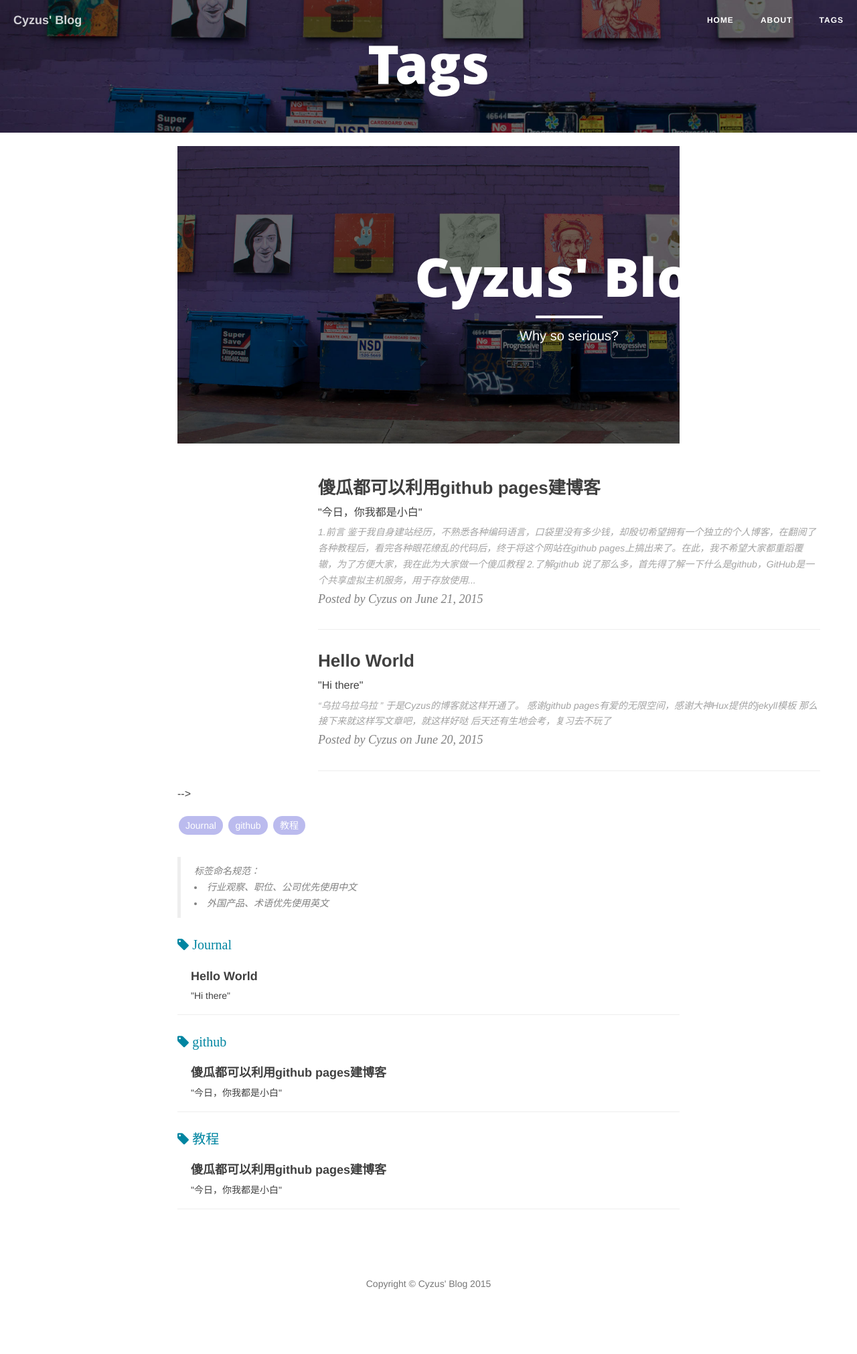
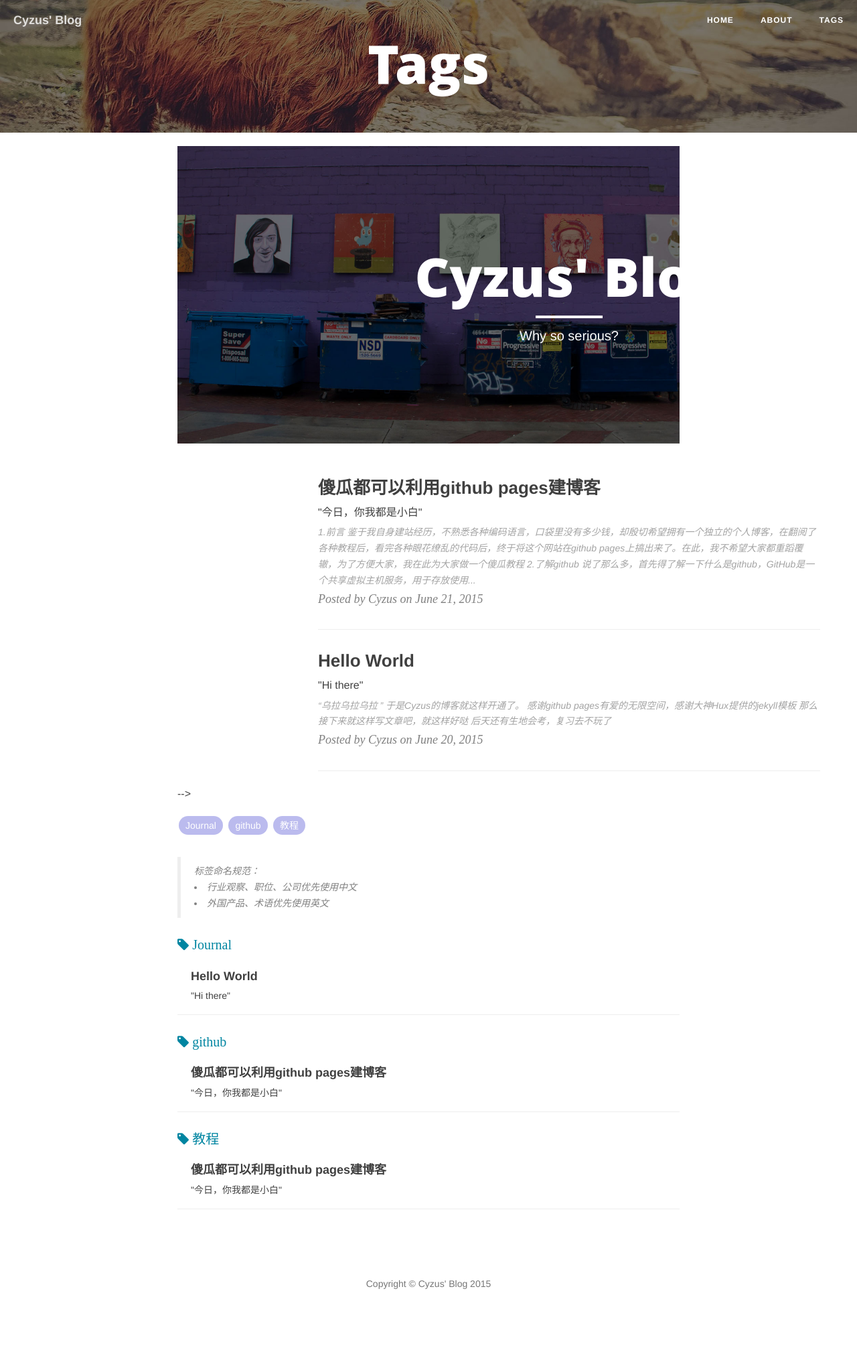
Before and after one commit to heyl1989/cyzus.github.io, a Jekyll site: the page built from tags.html, in a window 1280 px wide. Shown: the whole page at 67% size. Built offline with Jekyll 4.4.1, drawn with Linux system fonts in a browser that asks for light colours; nearby versions of some CDN libraries.

Commit message:
upload tag picture

```diff
--- a/tags.html
+++ b/tags.html
@@ -1,6 +1,7 @@
 ---
 title: Tags
 layout: default
+header-img: "img/contact-bg.jpg"
 ---
 
 <!-- Page Header -->
```
